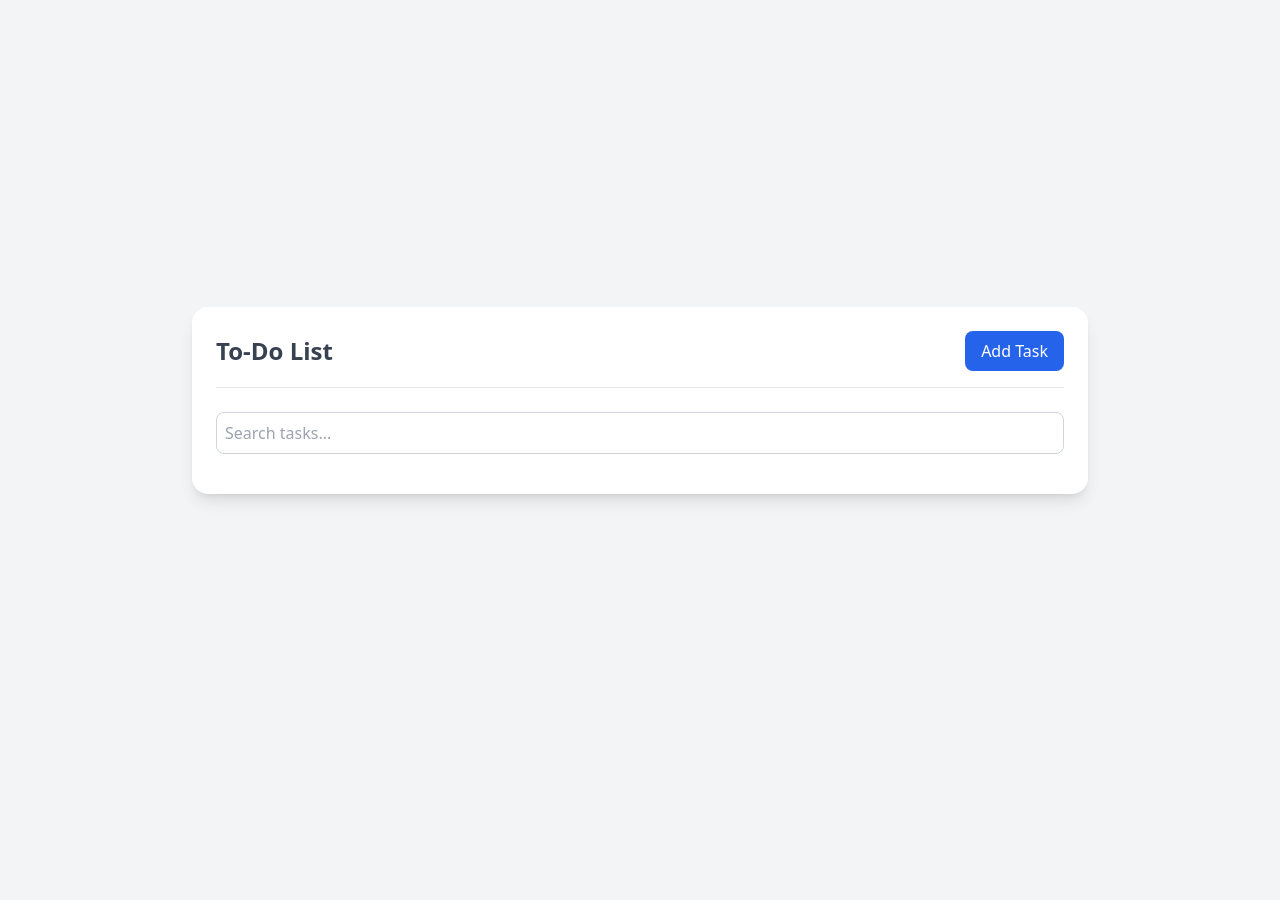
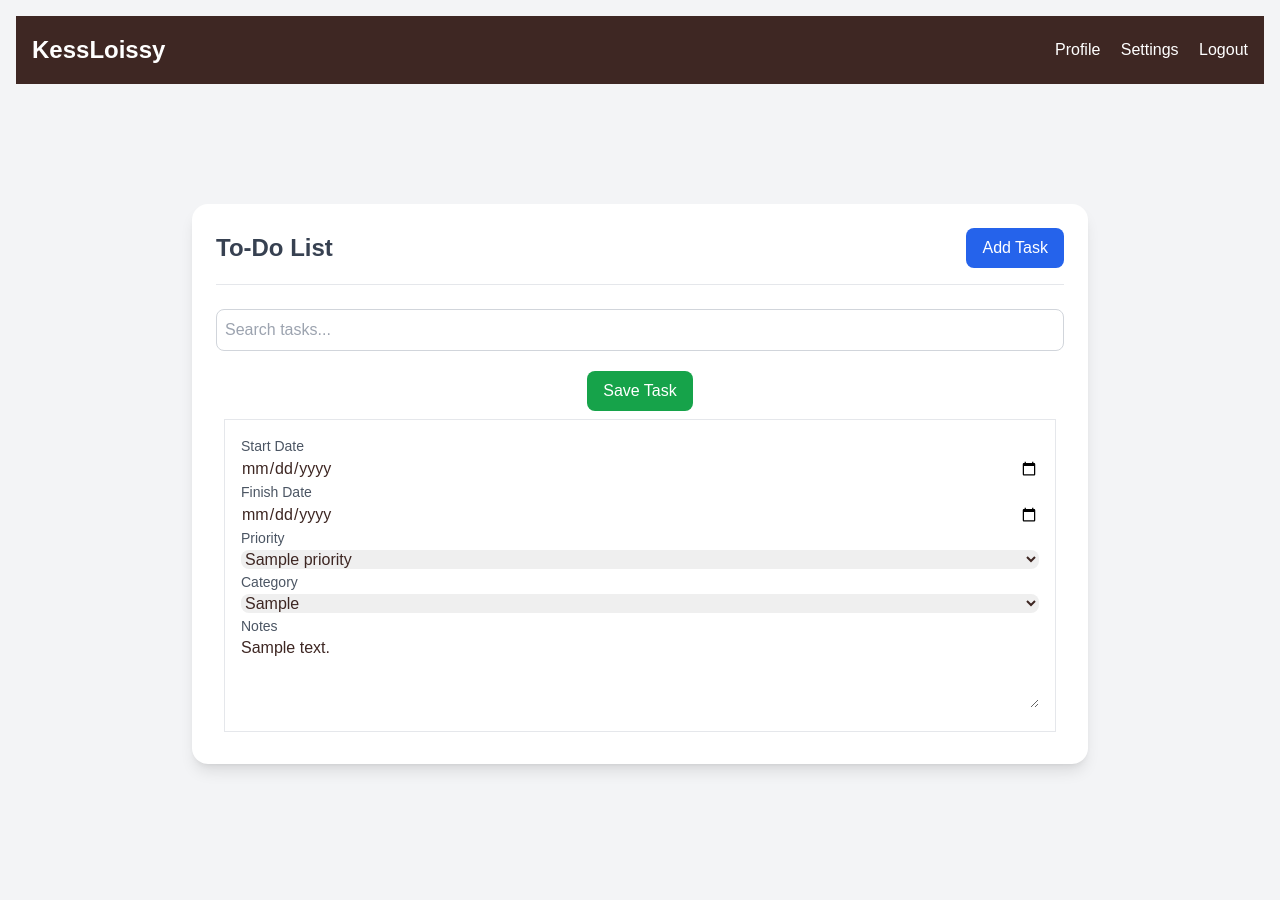
Before and after one commit to Kess4obehi/Todo-List-App, a Flask app: page /dashboard in a window 1280 px wide. Before the commit the page ends 501 px from the top, so only its background shows below. Run offline with Flask 3, Linux system fonts and the light colour scheme; a database or web service that is not in the repository returns one stand-in record (values such as "Sample title"); data that the repository does not hold is empty; some libraries are stand-ins or nearby versions.

Commit message:
interation started

```diff
--- a/todo-frontend/app.py
+++ b/todo-frontend/app.py
@@ -3,6 +3,7 @@ import requests
 
 app = Flask(__name__)
 app.secret_key = 'my_secrete_key'
+
 
 
 API_URL = 'http://127.0.0.1:3000'
@@ -13,17 +14,111 @@ def landing_page():
 
 @app.route('/signup', methods=['GET', 'POST'])
 def signup():
+    if request.method == "POST":
+        #Get the information from the html templates
+        username = request.form.get('username')
+        email = request.form.get('email')
+        password = request.form.get('password')
+        confirm_password = request.form.get('confirm_password')
+
+        if password != confirm_password:
+            flash("Confirm Password does not match with the password")
+            return redirect(url_for('signup'))
+
+        # create a dictionary of the information
+        form_data = {
+            "username": username,
+            "email": email,
+            "password": password
+        }
+
+        response = requests.post(API_URL+'/signup', form_data)
+
+        if response.status_code == 200:
+            return redirect(url_for('login'))
+
     return render_template('signup.html')
+
 
 @app.route('/login', methods=['GET', 'POST'])
 def login():
+    if request.method == 'POST':
+        username_email = request.form.get('username_email')
+        password = request.form.get('password')
+
+        form_data = {
+            "username": username_email,
+            "password": password
+        }
+
+        response = requests.post(API_URL+'/login', form_data)
+
+        if response.status_code == 200:
+            # get the session from the backend
+            session_response = requests.get(f"{API_URL}/get_session", cookies=response.cookies)
+
+            if session_response.status_code == 200:
+                session_response_json = session_response.json()
+                user_id = session_response_json.get("session")
+                print(user_id)
+                session['user_id'] = user_id # use the session in the backend to create your session here
+                return redirect(url_for('dashboard'))
+            else:
+                flash("No active session found. Please log in.")
+                return redirect(url_for('login'))
+        else:
+            flash('Incorrect Login Details')
+            return redirect(url_for('login'))
     return render_template('login.html')
+
 
 @app.route('/dashboard', methods=['GET', 'POST'])
 def dashboard():
-    return render_template('dashboard.html')
+    # if request.method == "GET":
+    #     response = requests.get(API_URL+'/read_todo_list')
+    #     if response.status_code == 200:
+    #         response_py = response.json()
+    #         todo = response_py.get('message', [])
+    #         return render_template('dashboard.html', todo=todo)
+    #     else:
+    #         return ('Error')
 
+    if request.method == "POST":
+        start_date = request.form.get('start_date')
+        finish_date = request.form.get('finish_date')
+        priority = request.form.get('priority')
+        category = request.form.get('category')
+        notes = request.form.get('notes')
 
+        form_data = {
+            "start_date": start_date,
+            "finish_date": finish_date,
+            "priority": priority,
+            "category": category,
+            "notes": notes
+        }
+
+        response = requests.post(API_URL+'/create_todo', form_data)
+
+        if response.status_code != 200:
+            return ('Error in POST')
+
+    # for GET
+    response = requests.get(API_URL+'/read_todo_list')
+    if response.status_code == 200:
+        response_py = response.json()
+        todo = response_py.get('message', [])
+        return render_template('dashboard.html', todo=todo)
+    else:
+        return ('Error')
+
+@app.route('/logout')
+def logout():
+    logout_response = requests.get(API_URL+'/logout')
+    if logout_response.status_code == 200:
+        flash("Logged Out Successfully")
+        return redirect(url_for('login'))
+    return ('Error Occurred while Logging Out')
 
 if __name__ == '__main__':
     app.run(port=5000, debug=True)
--- a/todo-frontend/static/js/dashboard.js
+++ b/todo-frontend/static/js/dashboard.js
@@ -53,15 +53,15 @@ function renderTodos(filter = "") {
       detailsEl.innerHTML = `
         <div>
           <label class="block text-sm text-gray-600">Start Date</label>
-          <input type="date" value="${todo.startDate}" class="w-full border-gray-300 rounded-lg">
+          <input name='start_date' type="date" value="${todo.startDate}" class="w-full border-gray-300 rounded-lg">
         </div>
         <div>
           <label class="block text-sm text-gray-600">Finish Date</label>
-          <input type="date" value="${todo.finishDate}" class="w-full border-gray-300 rounded-lg">
+          <input name='finish_date' type="date" value="${todo.finishDate}" class="w-full border-gray-300 rounded-lg">
         </div>
         <div>
           <label class="block text-sm text-gray-600">Priority</label>
-          <select class="w-full border-gray-300 rounded-lg">
+          <select name='priority' class="w-full border-gray-300 rounded-lg">
             <option value="low" ${todo.priority === "low" ? "selected" : ""}>Low</option>
             <option value="medium" ${todo.priority === "medium" ? "selected" : ""}>Medium</option>
             <option value="high" ${todo.priority === "high" ? "selected" : ""}>High</option>
@@ -69,7 +69,7 @@ function renderTodos(filter = "") {
         </div>
         <div>
           <label class="block text-sm text-gray-600">Category</label>
-          <select class="w-full border-gray-300 rounded-lg">
+          <select name='category' class="w-full border-gray-300 rounded-lg">
             <option value="work" ${todo.category === "work" ? "selected" : ""}>Work</option>
             <option value="personal" ${todo.category === "personal" ? "selected" : ""}>Personal</option>
             <option value="home" ${todo.category === "home" ? "selected" : ""}>Home</option>
@@ -77,7 +77,7 @@ function renderTodos(filter = "") {
         </div>
         <div class="col-span-2">
           <label class="block text-sm text-gray-600">Notes</label>
-          <textarea class="w-full border-gray-300 rounded-lg" rows="3">${todo.notes}</textarea>
+          <textarea name='notes' class="w-full border-gray-300 rounded-lg" rows="3">${todo.notes}</textarea>
         </div>
       `;
       taskEl.appendChild(detailsEl);
@@ -105,7 +105,7 @@ function renderTodos(filter = "") {
         input.addEventListener("input", e => {
           const key = e.target.type === "textarea" ? "notes" : e.target.type === "select-one" ? "priority" : e.target.getAttribute("value") ? e.target.value : e.target.name;
           todo[key] = e.target.value;
-          saveTodos();
+          // saveTodos();
         });
       });
     });
--- a/todo-frontend/templates/dashboard.html
+++ b/todo-frontend/templates/dashboard.html
@@ -3,17 +3,30 @@
 <head>
   <meta charset="UTF-8">
   <meta name="viewport" content="width=device-width, initial-scale=1.0">
-  <title>Professional To-Do List</title>
+  <title>KessLoissy To-Do List</title>
+  <link rel="stylesheet" href="../static/css/style.css">
   <script src="https://cdn.tailwindcss.com"></script>
 </head>
-<body class="bg-gray-100 min-h-screen flex items-center justify-center p-4">
+<body class="bg-gray-100 min-h-screen items-center justify-center p-4">
+  <!-- Header -->
+  <header class="flex justify-between">
+    <div class="logo">
+        <h1>KessLoissy</h1>
+    </div>
+    <nav>
+        <a href="/profile">Profile</a>
+        <a href="/settings">Settings</a>
+        <a href="/logout">Logout</a>
+    </nav>
+</header>
+  <div class="bg-gray-100 min-h-screen flex items-center justify-center p-4">
     <div class="max-w-4xl w-full bg-white rounded-2xl shadow-lg p-6">
-    <header class="flex justify-between items-center border-b pb-4 mb-6">
+      <div class="flex justify-between items-center border-b pb-4 mb-6">
         <h1 class="text-2xl font-bold text-gray-700">To-Do List</h1>
         <button id="create-btn" class="bg-blue-600 text-white px-4 py-2 rounded-lg hover:bg-blue-700 transition">
           Add Task
         </button>
-    </header>
+      </div>
       <div class="mb-4">
         <input
           id="search-bar"
@@ -22,8 +35,56 @@
           class="w-full border border-gray-300 rounded-lg p-2 focus:outline-none focus:ring-2 focus:ring-blue-500"
         />
       </div>
-    <div id="list" class="space-y-4"></div>
+      <form action="{{ url_for('dashboard' ) }}" method="post">
+        <!-- Dynamic todo form -->
+        <div id="list" class="space-y-4">
+
         </div>
+
+        <div class="flex justify-center mt-5">
+          <button  class="bg-green-600 text-white px-4 py-2 rounded-lg hover:bg-green-700 transition">
+            Save Task
+          </button>
+        </div>
+    </form>
+
+    <!-- Show the list of todo -->
+    {% if todo %}
+    {% for item in todo %}
+    <div class="border border-solid p-4 m-2">
+    <div>
+      <label class="block text-sm text-gray-600">Start Date</label>
+      <input type="date" value="{{item['start_date']}}" class="w-full border-gray-300 rounded-lg">
+    </div>
+    <div>
+      <label class="block text-sm text-gray-600">Finish Date</label>
+      <input type="date" value="{{item['finish_date']}}" class="w-full border-gray-300 rounded-lg">
+    </div>
+    <div>
+      <label class="block text-sm text-gray-600">Priority</label>
+      <select class="w-full border-gray-300 rounded-lg">
+        <option value="{{item['priority']}}">{{item['priority']}}</option>
+      </select>
+    </div>
+    <div>
+      <label class="block text-sm text-gray-600">Category</label>
+      <select class="w-full border-gray-300 rounded-lg">
+        <option value="{{item['category']}}" >{{item['']}}</option>
+      </select>
+    </div>
+    <div class="col-span-2">
+      <label class="block text-sm text-gray-600">Notes</label>
+      <textarea class="w-full border-gray-300 rounded-lg" rows="3">{{item['notes']}}</textarea>
+    </div>
+  </div>
+    {% endfor %}
+    {% endif %}
+    </div>
+  </div>
+
+
+
+
   <script src="../static/js/dashboard.js"></script>
 </body>
 </html>
```
Lines whose indentation alone changed are shown as unchanged.
